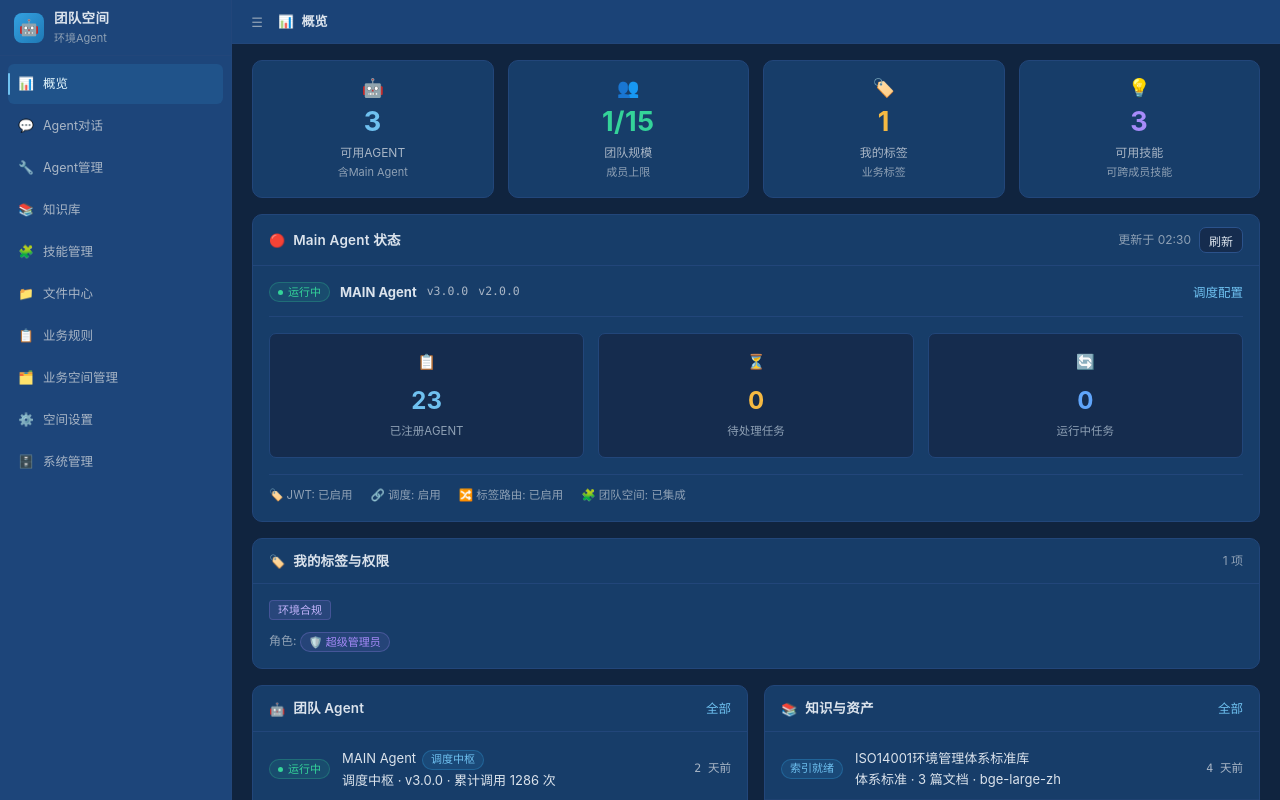
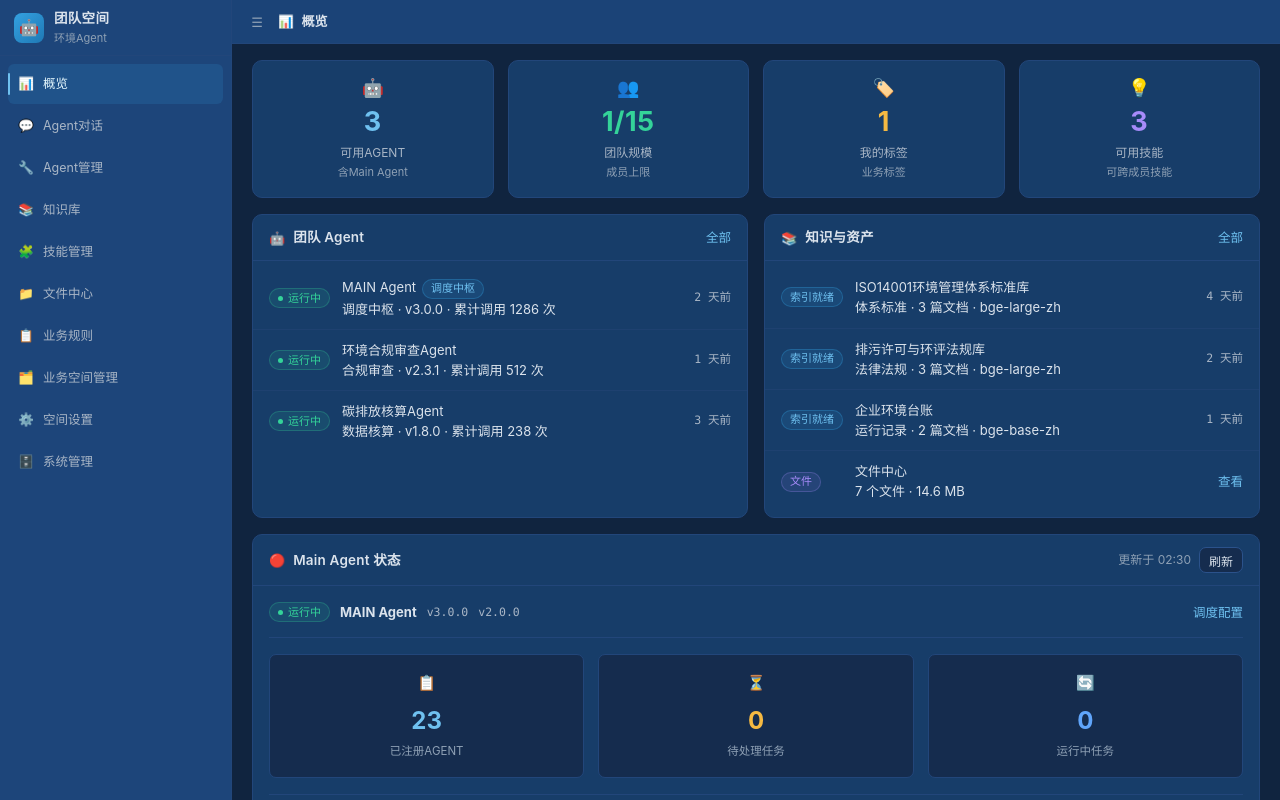
Before and after one commit to huizhc/video-flow, a Vue app in the folder agent/: page /chat#/overview in a window 1280 px wide. Built offline with nearby package versions, Linux system fonts and the light colour scheme.

Commit message:
概览页调整

```diff
--- a/agent/src/views/OverviewView.vue
+++ b/agent/src/views/OverviewView.vue
@@ -1,7 +1,14 @@
 <template>
   <div class="page stack">
     <div class="stats">
-      <StatCard icon="🤖" :value="agentStore.total" label="可用AGENT" sub="含Main Agent" tone="var(--cyan)" to="/agents" />
+      <StatCard
+        icon="🤖"
+        :value="agentStore.total"
+        label="可用AGENT"
+        sub="含Main Agent"
+        tone="var(--cyan)"
+        to="/agents"
+      />
       <StatCard
         icon="👥"
         :value="`${space.memberCount}/${space.space.memberLimit}`"
@@ -10,70 +17,23 @@
         tone="var(--green)"
         to="/members"
       />
-      <StatCard icon="🏷️" :value="space.user.tags.length" label="我的标签" sub="业务标签" tone="var(--amber)" to="/members" />
-      <StatCard icon="💡" :value="skillStore.sharedCount" label="可用技能" sub="可跨成员技能" tone="var(--purple)" to="/skills" />
+      <StatCard
+        icon="🏷️"
+        :value="space.user.tags.length"
+        label="我的标签"
+        sub="业务标签"
+        tone="var(--amber)"
+        to="/members"
+      />
+      <StatCard
+        icon="💡"
+        :value="skillStore.sharedCount"
+        label="可用技能"
+        sub="可跨成员技能"
+        tone="var(--purple)"
+        to="/skills"
+      />
     </div>
-
-    <section class="panel">
-      <div class="panel-head">
-        <span>🔴</span>
-        <span class="panel-title">Main Agent 状态</span>
-        <span class="spacer"></span>
-        <span class="section-desc">更新于 {{ refreshedAt }}</span>
-        <button class="btn btn-sm" @click="refresh">刷新</button>
-      </div>
-      <div class="panel-body">
-        <div class="runline">
-          <span class="badge badge-green"><i class="dot"></i>{{ mainStatusText }}</span>
-          <b>{{ mainAgent?.name || '未指定 Main Agent' }}</b>
-          <span class="mono">{{ mainAgent?.version }}</span>
-          <span class="mono">{{ mainAgent?.protocol }}</span>
-          <span class="spacer"></span>
-          <router-link class="link-btn" to="/agents">调度配置</router-link>
-        </div>
-
-        <div class="mini-stats">
-          <div class="mini">
-            <div class="mi">📋</div>
-            <div class="mv" style="color: var(--cyan)">{{ space.registrySize }}</div>
-            <div class="ml">已注册AGENT</div>
-          </div>
-          <div class="mini">
-            <div class="mi">⏳</div>
-            <div class="mv" style="color: var(--amber)">{{ agentStore.pendingTasks }}</div>
-            <div class="ml">待处理任务</div>
-          </div>
-          <div class="mini">
-            <div class="mi">🔄</div>
-            <div class="mv" style="color: var(--blue)">{{ agentStore.runningTasks }}</div>
-            <div class="ml">运行中任务</div>
-          </div>
-        </div>
-
-        <div class="flags">
-          <span class="flag">🏷️ JWT: {{ space.space.jwtEnabled ? '已启用' : '未启用' }}</span>
-          <span class="flag">🔗 调度: {{ space.space.schedulerEnabled ? '启用' : '停用' }}</span>
-          <span class="flag">🔀 标签路由: {{ space.space.tagRouting ? '已启用' : '未启用' }}</span>
-          <span class="flag">🧩 团队空间: {{ space.space.integrated ? '已集成' : '未集成' }}</span>
-        </div>
-      </div>
-    </section>
-
-    <section class="panel">
-      <div class="panel-head">
-        <span>🏷️</span>
-        <span class="panel-title">我的标签与权限</span>
-        <span class="spacer"></span>
-        <span class="section-desc">{{ space.user.tags.length }} 项</span>
-      </div>
-      <div class="panel-body">
-        <div class="row" style="flex-wrap: wrap">
-          <span v-for="tag in space.user.tags" :key="tag" class="tag-chip">{{ tag }}</span>
-          <span v-if="!space.user.tags.length" class="section-desc">尚未分配业务标签，可在成员管理中配置</span>
-        </div>
-        <p class="role-line">角色: <span class="badge badge-purple">🛡️ {{ space.roleLabel(space.user.role) }}</span></p>
-      </div>
-    </section>
 
     <div class="two-col">
       <section class="panel">
@@ -84,13 +44,32 @@
           <router-link class="link-btn" to="/agents">全部</router-link>
         </div>
         <div class="list">
-          <div v-for="agent in agentStore.agents" :key="agent.id" class="list-row">
-            <span class="badge" :class="agent.status === 'running' ? 'badge-green' : 'badge-gray'">
-              <i class="dot"></i>{{ agent.status === 'running' ? '运行中' : '已停用' }}
+          <div
+            v-for="agent in agentStore.agents"
+            :key="agent.id"
+            class="list-row"
+          >
+            <span
+              class="badge"
+              :class="agent.status === 'running' ? 'badge-green' : 'badge-gray'"
+            >
+              <i class="dot"></i
+              >{{ agent.status === 'running' ? '运行中' : '已停用' }}
             </span>
             <div class="lr-main">
-              <div class="cell-main">{{ agent.name }}<span v-if="agent.isMain" class="badge badge-cyan" style="margin-left: 6px">调度中枢</span></div>
-              <div class="cell-sub">{{ agent.category }} · {{ agent.version }} · 累计调用 {{ agent.calls }} 次</div>
+              <div class="cell-main">
+                {{ agent.name
+                }}<span
+                  v-if="agent.isMain"
+                  class="badge badge-cyan"
+                  style="margin-left: 6px"
+                  >调度中枢</span
+                >
+              </div>
+              <div class="cell-sub">
+                {{ agent.category }} · {{ agent.version }} · 累计调用
+                {{ agent.calls }} 次
+              </div>
             </div>
             <span class="mono">{{ fromNow(agent.updatedAt) }}</span>
           </div>
@@ -106,26 +85,126 @@
         </div>
         <div class="list">
           <div v-for="base in knowledge.list" :key="base.id" class="list-row">
-            <span class="badge" :class="base.indexStatus === 'ready' ? 'badge-cyan' : 'badge-amber'">
+            <span
+              class="badge"
+              :class="
+                base.indexStatus === 'ready' ? 'badge-cyan' : 'badge-amber'
+              "
+            >
               {{ indexLabel(base.indexStatus) }}
             </span>
             <div class="lr-main">
               <div class="cell-main">{{ base.name }}</div>
-              <div class="cell-sub">{{ base.domain }} · {{ base.docCount }} 篇文档 · {{ base.model }}</div>
+              <div class="cell-sub">
+                {{ base.domain }} · {{ base.docCount }} 篇文档 ·
+                {{ base.model }}
+              </div>
             </div>
             <span class="mono">{{ fromNow(base.updatedAt) }}</span>
           </div>
           <div class="list-row">
-            <span class="badge badge-purple">文件</span>
+            <div style="min-width: 62px">
+              <span class="badge badge-purple">文件</span>
+            </div>
             <div class="lr-main">
               <div class="cell-main">文件中心</div>
-              <div class="cell-sub">{{ files.files.length }} 个文件 · {{ formatBytes(files.totalSize) }}</div>
+              <div class="cell-sub">
+                {{ files.files.length }} 个文件 ·
+                {{ formatBytes(files.totalSize) }}
+              </div>
             </div>
             <router-link class="link-btn" to="/files">查看</router-link>
           </div>
         </div>
       </section>
     </div>
+    <section class="panel">
+      <div class="panel-head">
+        <span>🔴</span>
+        <span class="panel-title">Main Agent 状态</span>
+        <span class="spacer"></span>
+        <span class="section-desc">更新于 {{ refreshedAt }}</span>
+        <button class="btn btn-sm" @click="refresh">刷新</button>
+      </div>
+      <div class="panel-body">
+        <div class="runline">
+          <span class="badge badge-green"
+            ><i class="dot"></i>{{ mainStatusText }}</span
+          >
+          <b>{{ mainAgent?.name || '未指定 Main Agent' }}</b>
+          <span class="mono">{{ mainAgent?.version }}</span>
+          <span class="mono">{{ mainAgent?.protocol }}</span>
+          <span class="spacer"></span>
+          <router-link class="link-btn" to="/agents">调度配置</router-link>
+        </div>
+
+        <div class="mini-stats">
+          <div class="mini">
+            <div class="mi">📋</div>
+            <div class="mv" style="color: var(--cyan)">
+              {{ space.registrySize }}
+            </div>
+            <div class="ml">已注册AGENT</div>
+          </div>
+          <div class="mini">
+            <div class="mi">⏳</div>
+            <div class="mv" style="color: var(--amber)">
+              {{ agentStore.pendingTasks }}
+            </div>
+            <div class="ml">待处理任务</div>
+          </div>
+          <div class="mini">
+            <div class="mi">🔄</div>
+            <div class="mv" style="color: var(--blue)">
+              {{ agentStore.runningTasks }}
+            </div>
+            <div class="ml">运行中任务</div>
+          </div>
+        </div>
+
+        <div class="flags">
+          <span class="flag"
+            >🏷️ JWT: {{ space.space.jwtEnabled ? '已启用' : '未启用' }}</span
+          >
+          <span class="flag"
+            >🔗 调度: {{ space.space.schedulerEnabled ? '启用' : '停用' }}</span
+          >
+          <span class="flag"
+            >🔀 标签路由:
+            {{ space.space.tagRouting ? '已启用' : '未启用' }}</span
+          >
+          <span class="flag"
+            >🧩 团队空间:
+            {{ space.space.integrated ? '已集成' : '未集成' }}</span
+          >
+        </div>
+      </div>
+    </section>
+
+    <section class="panel">
+      <div class="panel-head">
+        <span>🏷️</span>
+        <span class="panel-title">我的标签与权限</span>
+        <span class="spacer"></span>
+        <span class="section-desc">{{ space.user.tags.length }} 项</span>
+      </div>
+      <div class="panel-body">
+        <div class="row" style="flex-wrap: wrap">
+          <span v-for="tag in space.user.tags" :key="tag" class="tag-chip">{{
+            tag
+          }}</span>
+          <span v-if="!space.user.tags.length" class="section-desc"
+            >尚未分配业务标签，可在成员管理中配置</span
+          >
+        </div>
+        <p class="role-line">
+          角色:
+          <span class="badge badge-purple"
+            >🛡️ {{ space.roleLabel(space.user.role) }}</span
+          >
+        </p>
+      </div>
+    </section>
   </div>
 </template>
 
@@ -149,9 +228,17 @@ const ui = useUiStore()
 
 const refreshedAt = ref(formatTime(Date.now()))
 const mainAgent = computed(() => agentStore.mainAgent)
-const mainStatusText = computed(() => (mainAgent.value?.status === 'running' ? '运行中' : '已停用'))
+const mainStatusText = computed(() =>
+  mainAgent.value?.status === 'running' ? '运行中' : '已停用'
+)
 
-const indexLabel = (status) => ({ ready: '索引就绪', building: '索引中', stale: '待重建', pending: '未建索引' }[status] || status)
+const indexLabel = (status) =>
+  ({
+    ready: '索引就绪',
+    building: '索引中',
+    stale: '待重建',
+    pending: '未建索引',
+  })[status] || status
 
 function refresh() {
   refreshedAt.value = formatTime(Date.now())
@@ -237,13 +324,12 @@ function refresh() {
 .list {
   padding: 6px 0;
 }
-
 .list-row {
   display: flex;
   align-items: center;
   gap: 12px;
   padding: 10px 16px;
-  border-bottom: 1px solid #1E4170;
+  border-bottom: 1px solid #1e4170;
 }
 
 .list-row:last-child {
```
